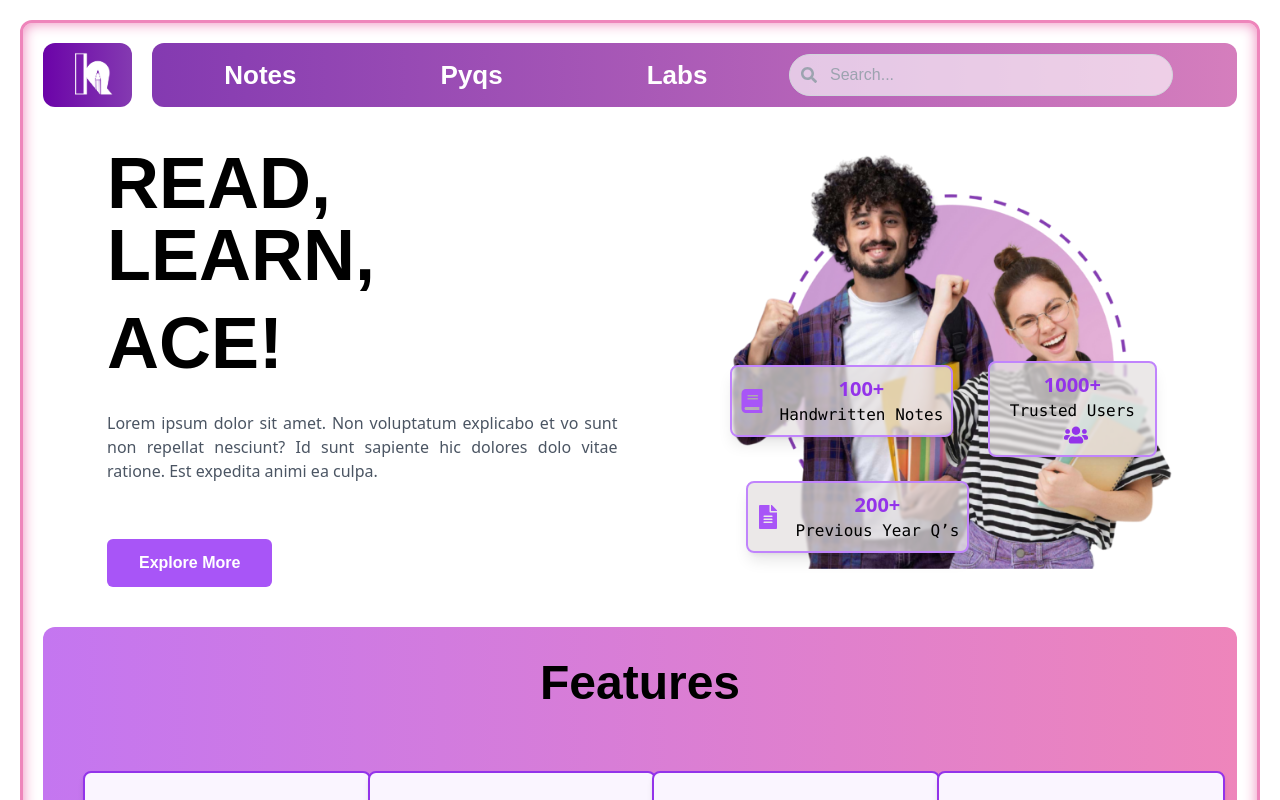
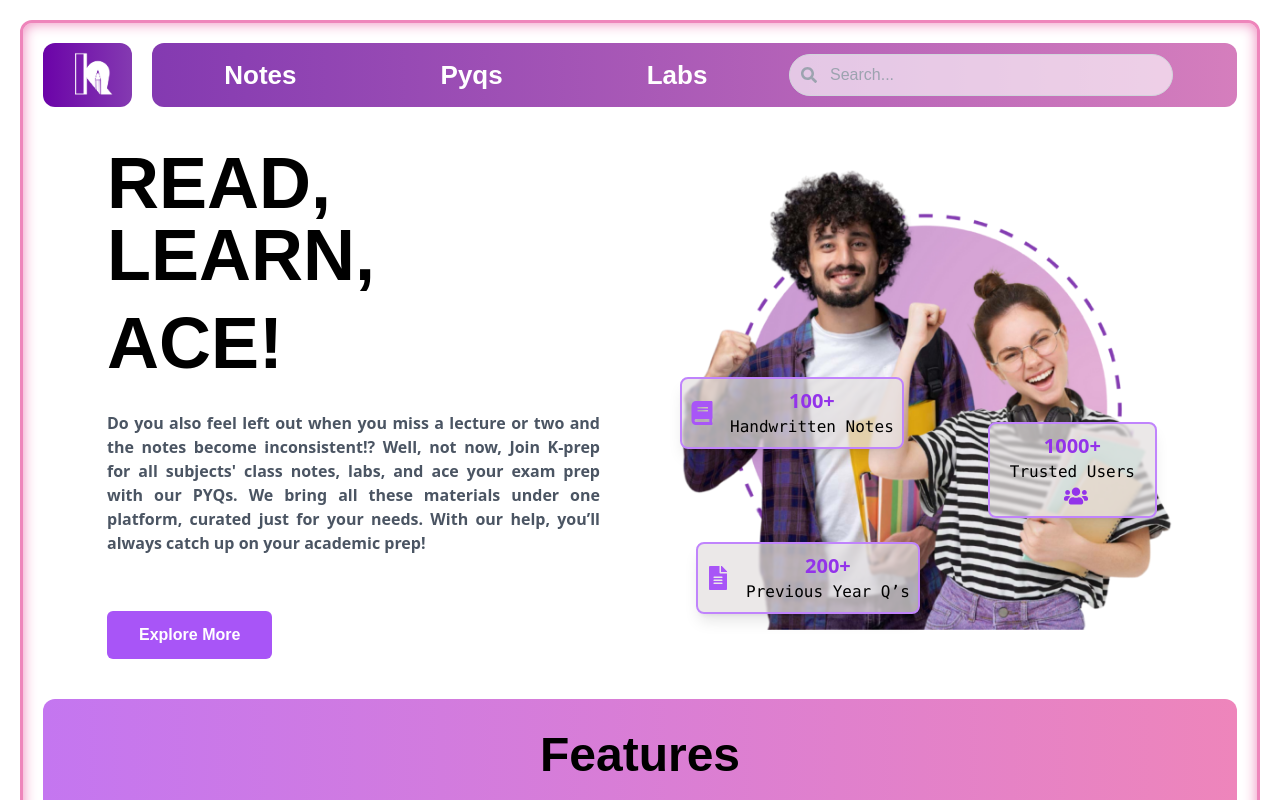
Before and after one commit to Soumyadipmaity1/k-prep, a Next.js app: page / in a window 1280 px wide. Shown: the top 800 px of the page. Built offline with nearby package versions, Linux system fonts and the light colour scheme; a web font is replaced by a local one.

Commit message:
refactor: Update landing page Hero section content and styling

```diff
--- a/src/components/landingpage/Hero/Hero.tsx
+++ b/src/components/landingpage/Hero/Hero.tsx
@@ -5,19 +5,22 @@ import Image from 'next/image';
 
 const Hero: FC = () => {
   return (
-    <section className="flex flex-col md:flex-row sm:gap-28 items-center justify-between  sm:px-16 bg-white">
-      <div className=" mb-6 md:mb-0 mt-10 text-center sm:text-start">
+    <section className="flex flex-col md:flex-row sm:gap-20 items-center justify-between  sm:px-16 bg-white">
+      <div className="sm:w-3/5 mb-6 md:mb-0 mt-10 text-center sm:text-start">
         <h1 className="sm:text-7xl text-5xl font-bold mb-4">READ, LEARN,</h1>
         <h1 className="sm:text-7xl text-5xl font-bold mb-4"> ACE!</h1>
 
-        <p className="text-gray-600 sm:mb-6 sm:px-0 px-4 text-justify   sm:mt-8 mt-5 font-sans">
-          Lorem ipsum dolor sit amet. Non voluptatum explicabo et vo sunt non repellat nesciunt? Id sunt sapiente hic dolores dolo vitae ratione. Est expedita animi ea culpa.
+        <p className="text-gray-600 sm:mb-6 sm:px-0 px-4 text-justify font-semibold  sm:mt-8 mt-5 font-sans">
+        Do you also feel left out when you miss a lecture or two and the notes become inconsistent!? Well, not now,
+Join K-prep for all subjects&apos; class notes, labs, and ace your exam prep with our PYQs.
+We bring all these materials under one platform, curated just for your needs.
+With our help, you&rsquo;ll always catch up on your academic prep!
         </p>
         <button className="px-8  py-3 mt-8 bg-purple-500 text-white font-semibold rounded-md hover:bg-purple-700">
           Explore More
         </button>
       </div>
-      <div className="relative w-full hidden sm:flex flex-col items-center">
+      <div className=" relative sm:w-3/5 hidden sm:flex flex-col items-center">
 
         <Image src="/hero.png" alt="Read, Learn, Ace" width={944} height={544} className="rounded-lg w-[900px]" />
 
```
